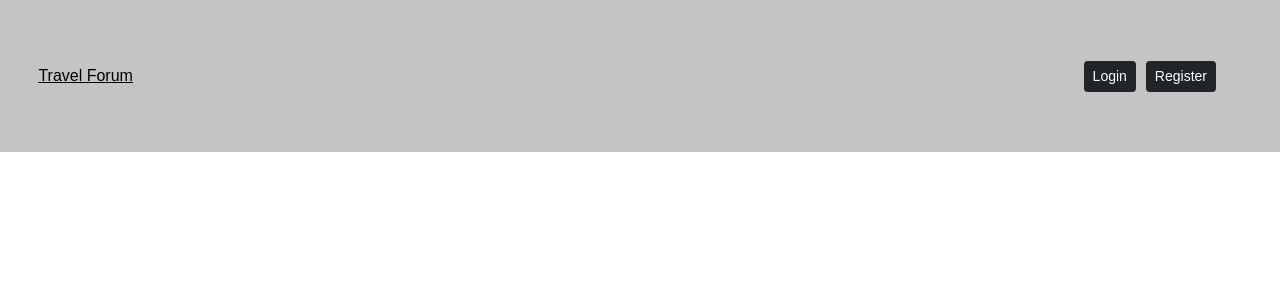
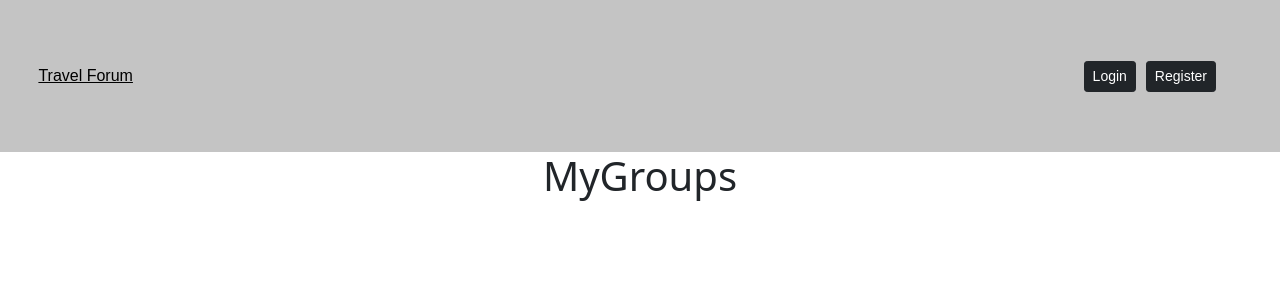
Before and after one commit to DeniiseB/travel-forum, a React (Create React App) app in the folder frontend/: page /my-groups in a window 1280 px wide. Shown: the top 300 px of the page. Built offline with nearby package versions, Linux system fonts and the light colour scheme; no server answers.

Commit message:
Created my groups

```diff
--- a/frontend/src/App.js
+++ b/frontend/src/App.js
@@ -9,6 +9,7 @@ import { BrowserRouter as Router, Route, Switch } from "react-router-dom";
 import CreateGroup from "./pages/CreateGroup.jsx";
 import "./App.css";
 import GroupProvider from "./contexts/GroupContext";
+import MyGroups from './pages/MyGroups';
 
 function App() {
   return (
@@ -23,6 +24,7 @@ function App() {
                 <Route path="/login" exact component={Login} />
                 <Route path="/" exact component={Home} />
                 <Route exact path="/create-group" component={CreateGroup} />
+                <Route exact path="/my-groups" component={MyGroups} />
               </Switch>
             </main>
           </Router>
--- /dev/null
+++ b/frontend/src/pages/MyGroups.jsx
@@ -0,0 +1,30 @@
+
+import React from "react";
+import { useState, useContext } from "react";
+import { UserContext } from "../contexts/UserContext";
+import { Link, useHistory } from "react-router-dom";
+
+
+function MyGroups() {
+  return (
+
+    <div className="wrapper">
+      <h1>MyGroups</h1>
+      <div className="createdGroups">
+
+      </div>
+
+      <div className="joinedGroups">
+
+
+      </div>
+  </div>
+)
+}
+
+export default MyGroups;
+
+const styles = {
+
+
+}
```
Lines whose indentation alone changed are shown as unchanged.
